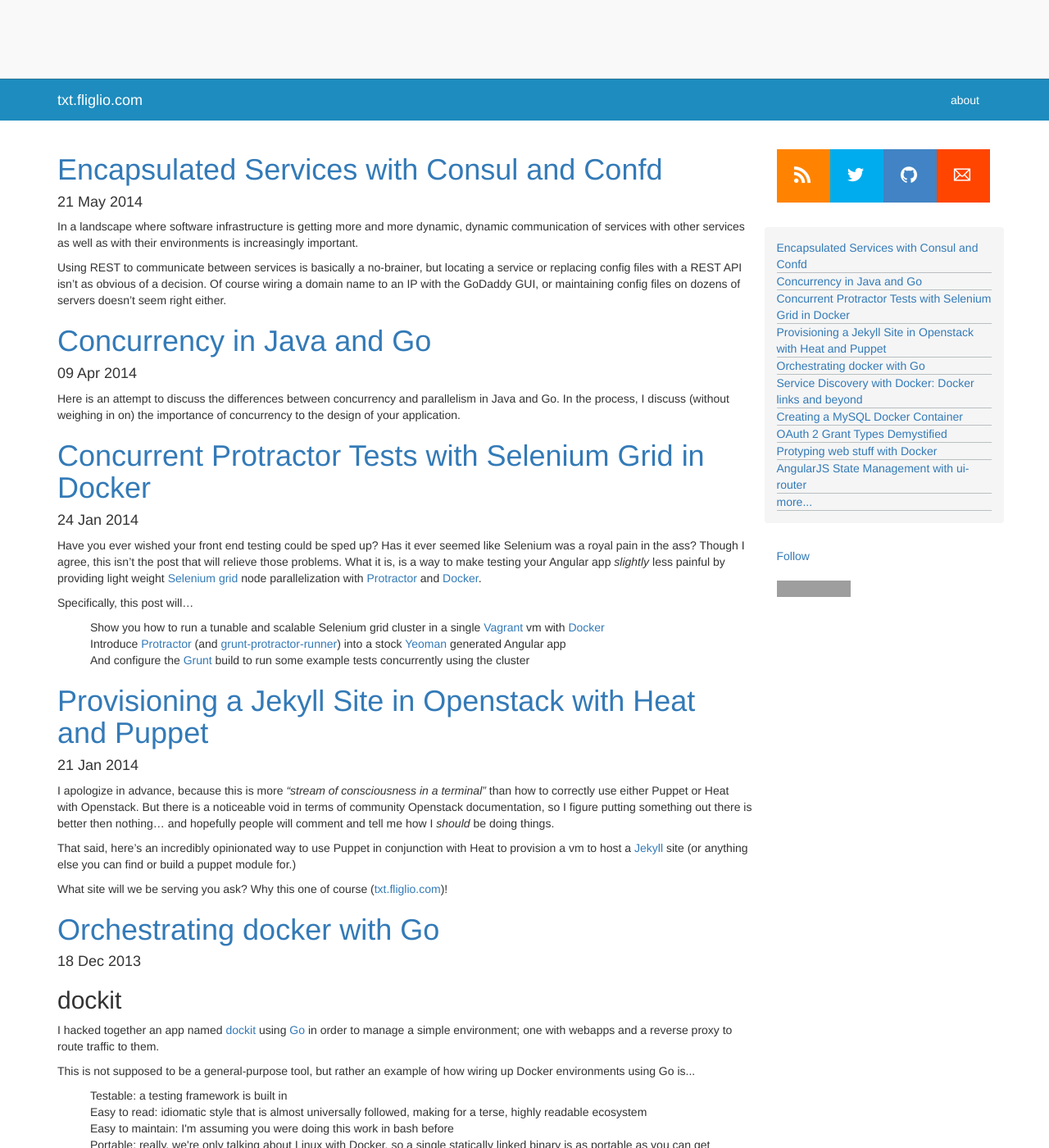
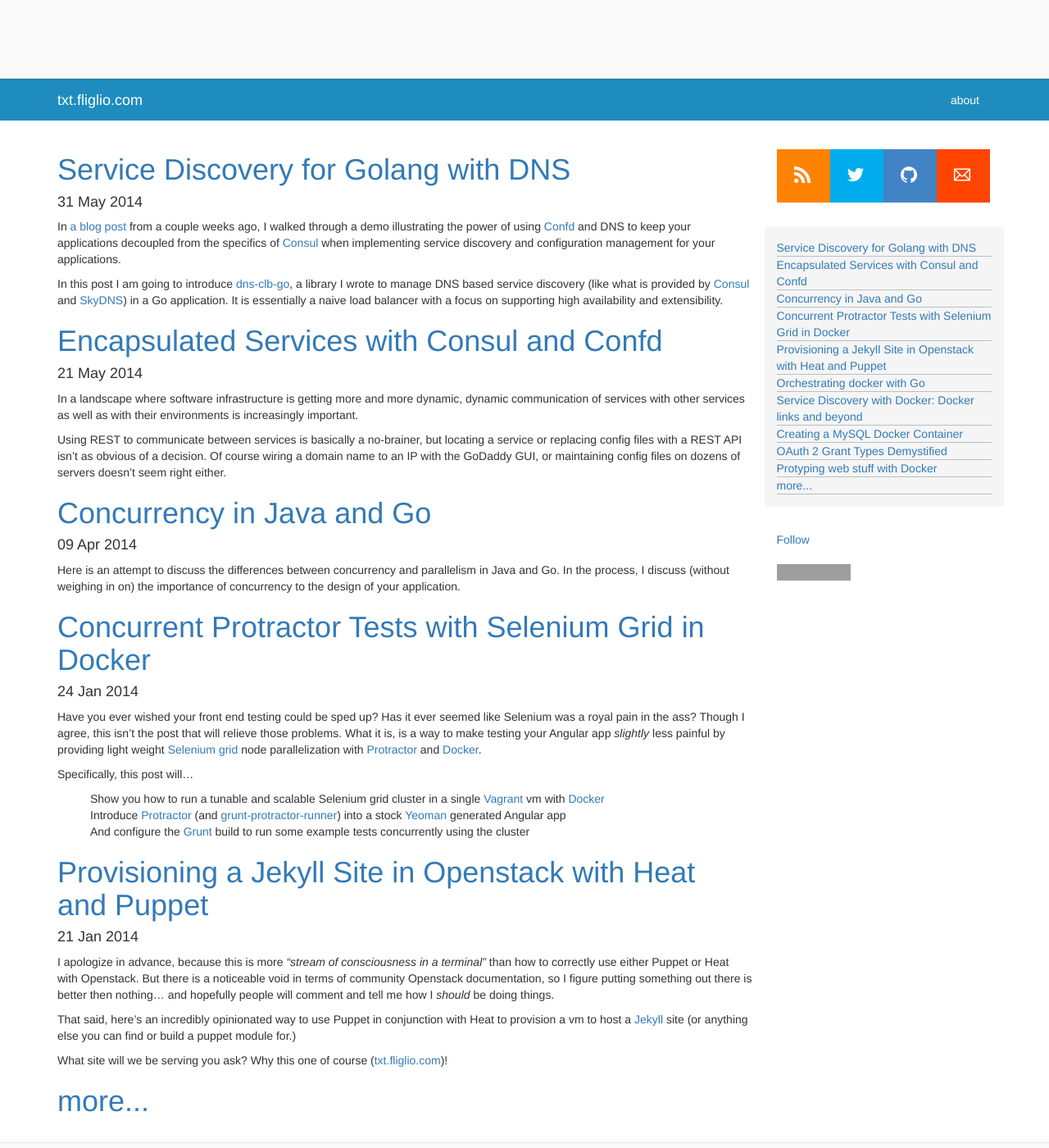
Before and after one commit to benschw/benschw.github.io, a Jekyll site: the page built from index.html, in a window 1280 px wide and 1400 px high. Shown: the whole window at 82% size. Built offline with Jekyll 4.4.1, drawn with Linux system fonts in a browser that asks for light colours; nearby versions of some CDN libraries; Markdown is read by kramdown in place of the engine named in the settings; comment, search, counter and statistics services are not loaded; grey boxes are pictures that could not be loaded.

Commit message:
feat(clb): publishing post

```diff
--- a/_drafts/client-side-loadbalancing-with-consul.markdown
+++ b/_posts/2014-05-31-client-side-loadbalancing-with-consul.markdown
@@ -1,6 +1,6 @@
 ---
 layout: post
-title: Service Discovery for Golang with Consul
+title: Service Discovery for Golang with DNS
 ---
 
 In [a blog post](http://txt.fliglio.com/2014/05/encapsulated-services-with-consul-and-confd/) from a couple weeks ago, I walked through a demo illustrating the power of using [Confd](https://github.com/kelseyhightower/confd) and DNS to keep your applications decoupled from the specifics of [Consul](http://www.consul.io/) when implementing service discovery and configuration management for your applications.
@@ -10,7 +10,7 @@
 <!--more-->
 
 
-# Service Discovery with DNS
+# Service Discovery with DNS; Consul, SkyDNS...
 
 DNS SRV records are a great mechanism for sharing service location in a dynamic way, but you still need something to interpret them. [dns-clb-go](https://github.com/benschw/dns-clb-go) is a library written in Go which does just that.
 
@@ -88,6 +88,6 @@
 
 While researching my [previous post](http://txt.fliglio.com/2014/05/encapsulated-services-with-consul-and-confd/), I was amazed to find that there didn't seem to be any well established patterns or solutions for working with SRV records. Since I'm still fairly certain that this is due to my poor use of _Google_, I'm going to imploy [Cunningham's Law](http://meta.wikimedia.org/wiki/Cunningham's_Law) to get some answers. If this isn't the case, and the people working with SRV records really are keeping their solutions to themselves, then maybe this library can be of some use to people.
 
-If this is useful to anyone, let me know. If I'm off-base, let me know. In the interest of putting more information out there, I'd like to make available any resources or experiences people have found/had online to improve this library and more importantly, make this problem easier to solve.
+If this is useful to anyone, let me know. If I'm off-base, let me know. And especially, if you'd like to contribute _pull requests are welcome and appreciated_! In the interest of putting more information out there, I'd like to make available any resources or experiences people have found/had online to improve this library and more importantly, make this problem easier to solve.
 
 Comment below, or just shoot me an email: [benschw@gmail.com](mailto:benschw@gmail.com)
```
